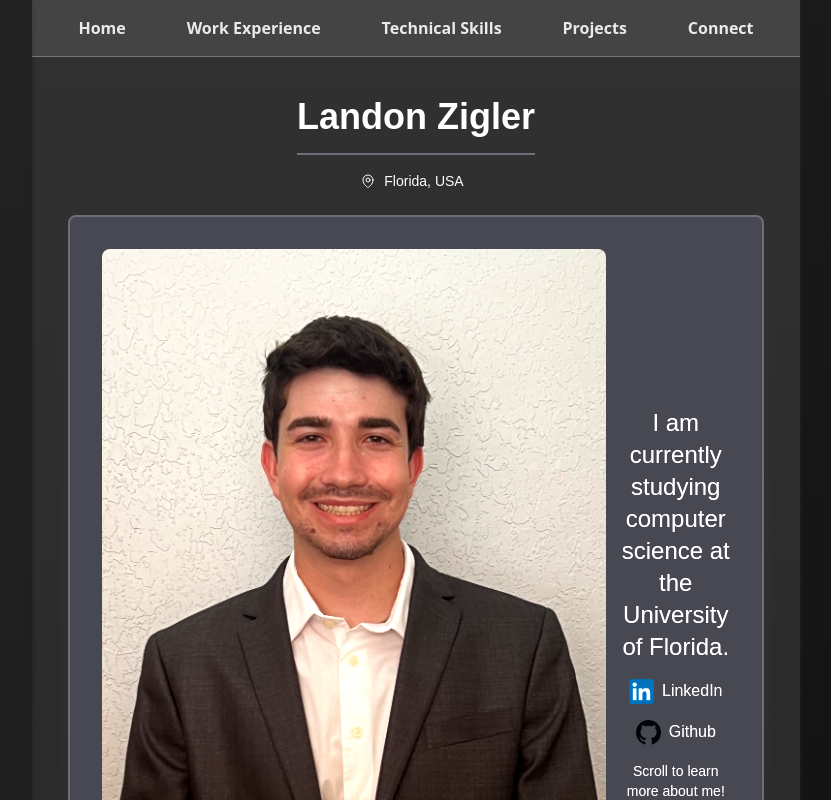
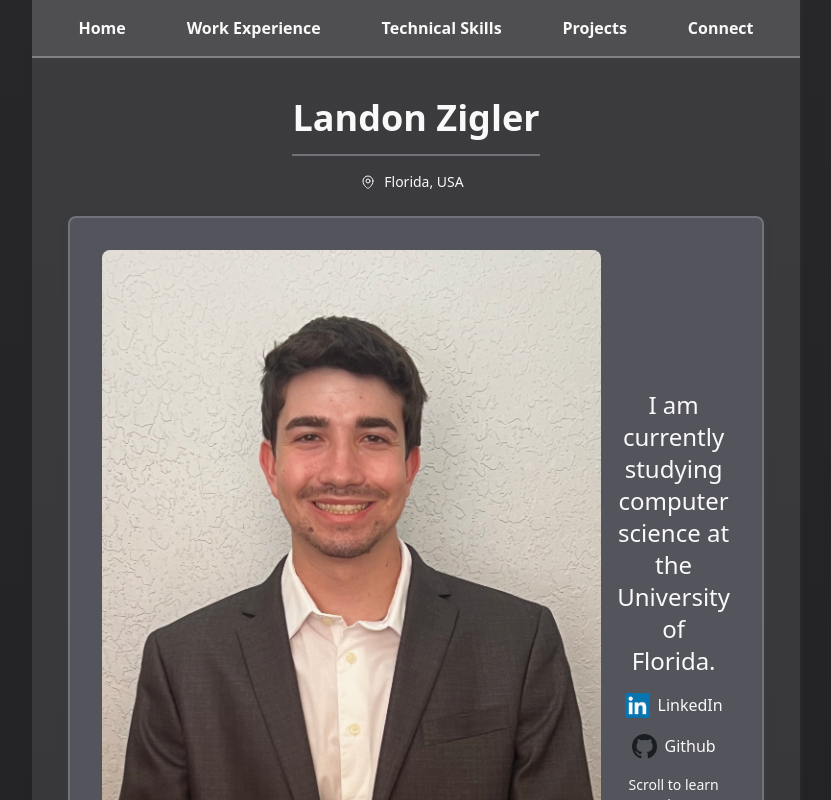
Before and after one commit to Landoidd/Personal-Website, a Next.js app: page / in a window 1280 px wide. Shown: the top 800 px of the page, without its empty margins (224-1055 px from the left). Built offline with nearby package versions, Linux system fonts and the light colour scheme.

Commit message:
Updated Styles

```diff
--- a/src/app/globals.css
+++ b/src/app/globals.css
@@ -66,39 +66,11 @@
 }
 
 /*
-Add gradient to body and to sidebar
- */
-html {
-  font-family: "Arial", sans-serif;
-}
-
-body {
-  background: linear-gradient(to bottom, #1a1a1a, #000000);
-  filter: contrast(110%);
-  color: white;
-}
-
-.sidebar {
-  background: linear-gradient(to bottom, #333333, #252625);
-  filter: contrast(110%);
-  box-shadow: 2px 0 5px rgba(0,0,0,0.2);
-}
-
-/*
 Add a backdrop filter, bottom border to our main content
  */
 .main-content {
   background: rgba(255, 255, 255, 0.1);
-  backdrop-filter: blur(1px);
   border-bottom: 1px solid rgba(255, 255, 255, 0.1);
   box-shadow: 2px 0 5px rgba(100,100,100,0.1);
-  filter: contrast(110%);
+  filter: contrast(95%);
 }
-
-/*
-Add backdrop and box shadow to header
- */
-header {
-  background: rgba(255, 255, 255, 0.1);
-  border-bottom: 1px solid rgba(255, 255, 255, 0.3);
-}
--- a/src/app/layout.tsx
+++ b/src/app/layout.tsx
@@ -7,15 +7,15 @@ Create default Layout of Personal Website
  */
 export default function Layout({children}: { children: React.ReactNode }) {
     return (
-        <html lang="en" className="scroll-smooth">
-        <body className="flex flex-col min-h-screen">
+        <html lang="en" className="scroll-smooth font-sans">
+        <body className="flex flex-col min-h-screen bg-gradient-to-b from-zinc-800 to-zinc-900 text-white">
         <div className="flex flex-grow">
         {/* Left Sidebar */}
-        <div className="w-1/5 sidebar"></div>
+        <div className="w-1/5"></div>
         {/* Main Content */}
         <div className="w-3/5 main-content flex flex-col">
             {/*Header*/}
-            <header className="p-4 font-bold opacity-90">
+            <header className="p-4 font-bold bg-white/10 border-b-2 border-white/30">
                 {/*Navbar*/}
                 <nav className="container mx-auto justify-around">
                     <ul className="flex flex-wrap justify-around font-sans">
@@ -36,7 +36,7 @@ export default function Layout({children}: { children: React.ReactNode }) {
         </div>
         </div>
         {/* Right Sidebar */}
-        <div className="w-1/5 sidebar"></div>
+        <div className="w-1/5"></div>
         {/* Footer */}
         <footer className="text-center text-xs">
             © 2024 Landon Zigler. All rights reserved.
```
